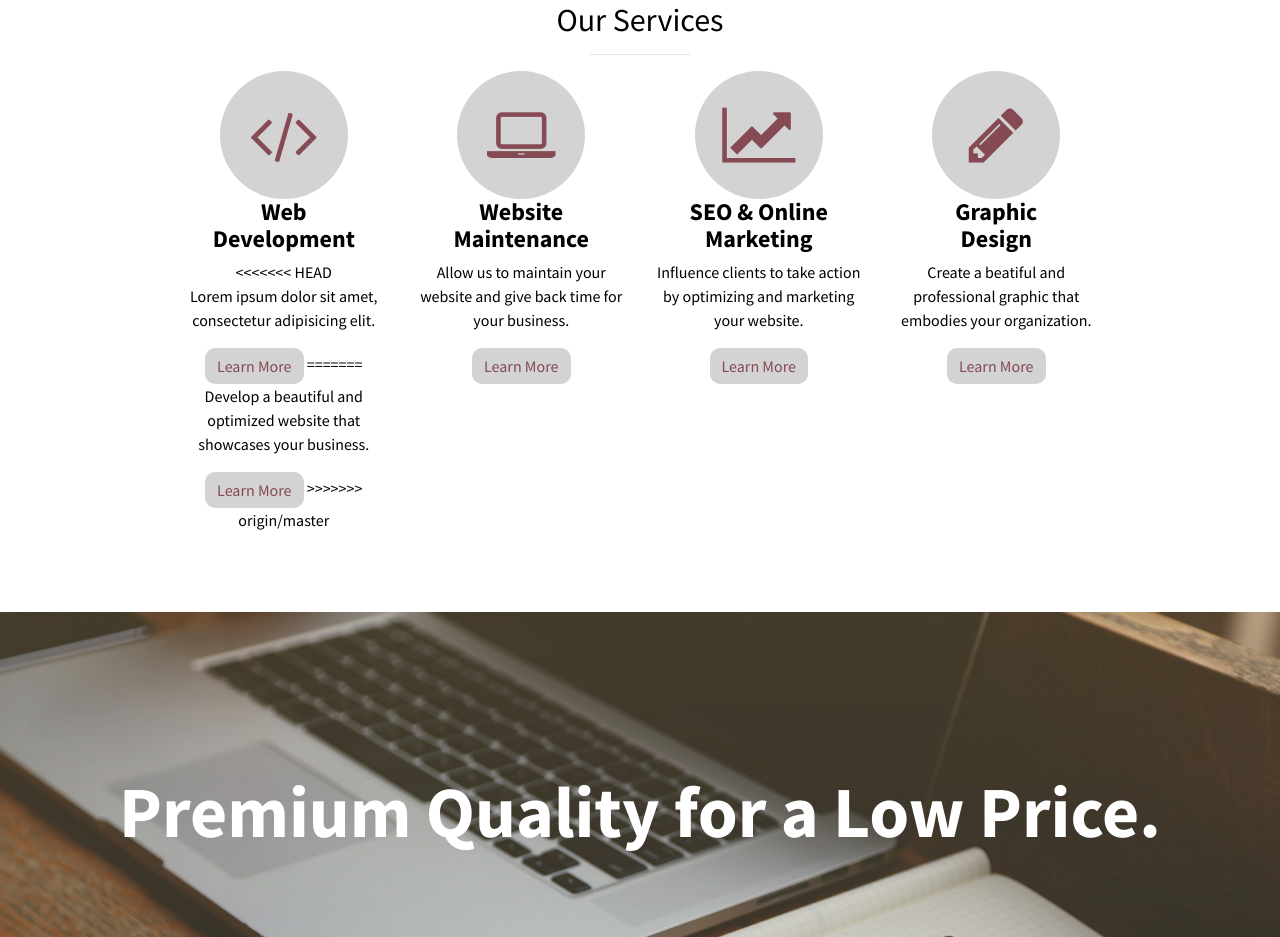
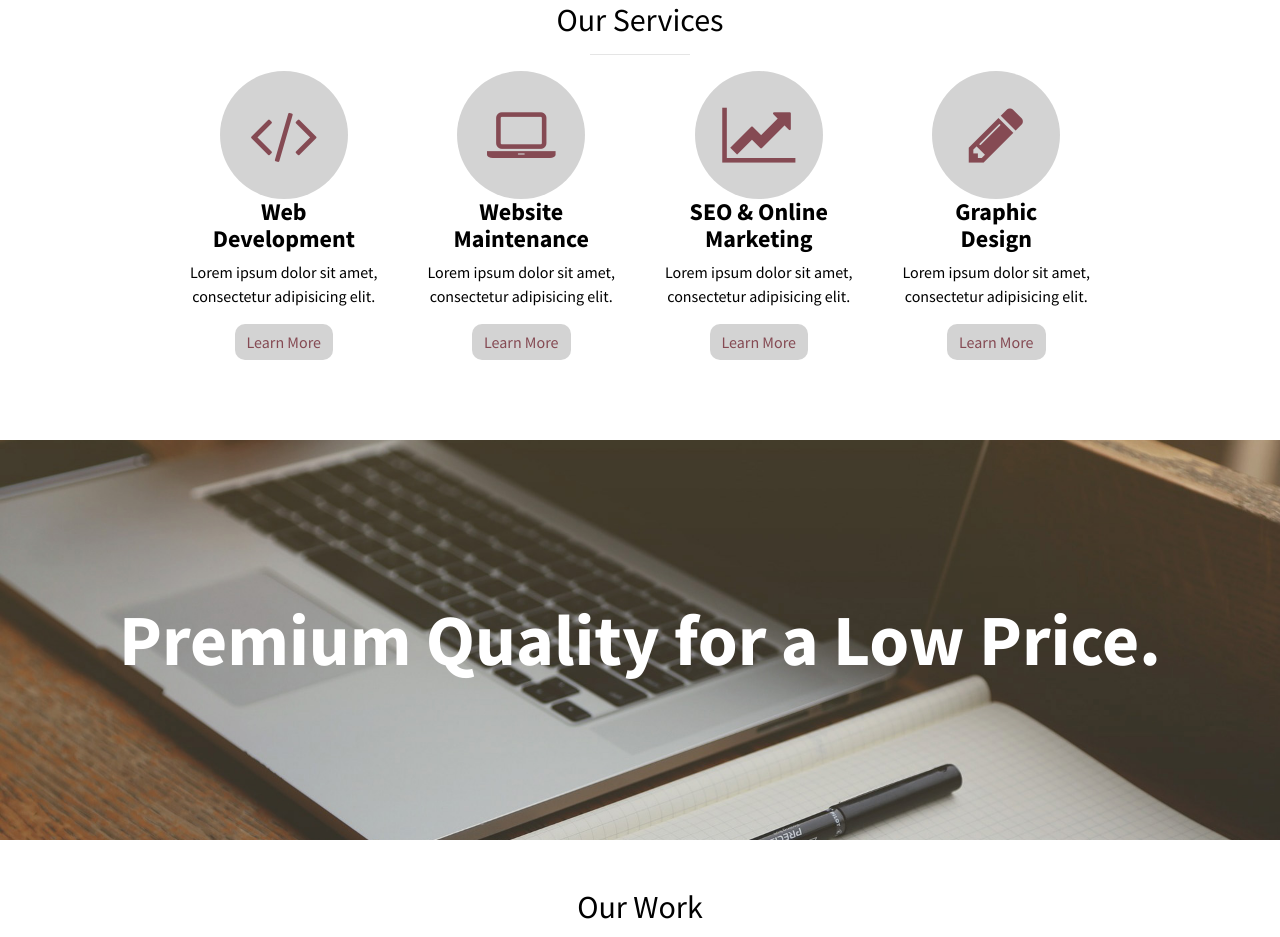
Before and after one commit to courtlandw97/JayFrame, a website: page index.html in a window 1280 px wide. Shown: the part 847-1784 px from the top of the page. Drawn offline with Linux system fonts and the light colour scheme.

Commit message:
html changes

```diff
--- a/index.html
+++ b/index.html
@@ -37,11 +37,9 @@
             <li>
                 <a href="#top" onclick=$( "#menu-close").click();>Home</a>
             </li>
-
-           <!--  <li>
+            <li>
                 <a href="#about" onclick=$( "#menu-close").click();>About</a>
-            </li> -->
-
+            </li>
             <li>
                 <a href="#services" onclick=$( "#menu-close").click();>Services</a>
             </li>
@@ -60,7 +58,7 @@
             <h1>Jayframe</h1>
             <h3 class="text-vertical-center-h3">Online Marketing Made Easy</h3>
             <br>
-            <a href="#services" class="page-scroll btn btn-dark btn-lg">Find Out More</a>
+            <a href="#about" class="page-scroll btn btn-dark btn-lg">Find Out More</a>
         </div>
     </header>
 
@@ -74,6 +72,7 @@
     </section> -->
 
     <!-- Services -->
+    <!-- The circle icons use Font Awesome's stacked icon classes. For more information, visit http://fontawesome.io/examples/ -->
     <section id="services" class="services bg-primary text-white">
         <div class="container">
             <div class="row text-center">
@@ -90,13 +89,8 @@
                                 <h4>
                                     <strong>Web <br> Development</strong>
                                 </h4>
-<<<<<<< HEAD
                                 <p>Lorem ipsum dolor sit amet, consectetur adipisicing elit.</p>
                                 <a href="#webdev" class="btn btn-light">Learn More</a>
-=======
-                                <p>Develop a beautiful and optimized website that showcases your business.</p>
-                                <a href="#" class="btn btn-light">Learn More</a>
->>>>>>> origin/master
                             </div>
                         </div>
                         <div class="col-md-3 col-sm-6">
@@ -108,7 +102,7 @@
                                 <h4>
                                     <strong>Website <br> Maintenance</strong>
                                 </h4>
-                                <p>Allow us to maintain your website and give back time for your business.</p>
+                                <p>Lorem ipsum dolor sit amet, consectetur adipisicing elit.</p>
                                 <a href="#" class="btn btn-light">Learn More</a>
                             </div>
                         </div>
@@ -121,7 +115,7 @@
                                 <h4>
                                     <strong>SEO & Online Marketing</strong>
                                 </h4>
-                                <p>Influence clients to take action by optimizing and marketing your website.</p>
+                                <p>Lorem ipsum dolor sit amet, consectetur adipisicing elit.</p>
                                 <a href="#" class="btn btn-light">Learn More</a>
                             </div>
                         </div>
@@ -134,7 +128,7 @@
                                 <h4>
                                     <strong>Graphic<br> Design</strong>
                                 </h4>
-                                <p>Create a beatiful and professional graphic that embodies your organization.</p>
+                                <p>Lorem ipsum dolor sit amet, consectetur adipisicing elit.</p>
                                 <a href="#" class="btn btn-light">Learn More</a>
                             </div>
                         </div>
@@ -149,6 +143,8 @@
     </section>
 
   <section id="drop-down-services">
+
+
     <div class="dd-services">
       <div class="resume" id="webdev" style="height: 500px; width: 100%;">
         <div class="col-md-3 col-sm-6" style="text-align: center; margin: 0 auto !important;">
@@ -292,10 +288,10 @@
   });
   </script>
 
-        <!-- Plugin JavaScript -->
+    <!-- Plugin JavaScript -->
     <script src="vendor/jquery-easing/jquery.easing.min.js"></script>
 
-    <!-- Custom scripts -->
+    <!-- Custom scripts for this template -->
     <script src="js/stylish-portfolio.js"></script>
 
     </body>
```
